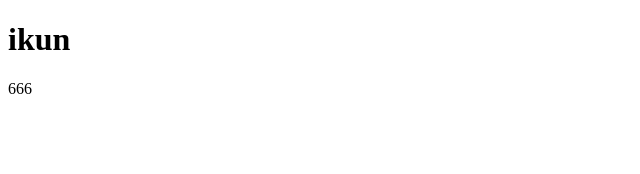
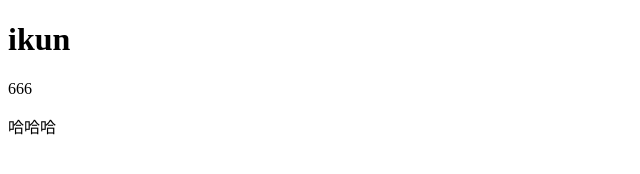
Before and after one commit to Lgy-ikun/git-demo, a plain HTML site: page index.html in a window 1280 px wide. Shown: the full height of the page, 0-640 px from the left. Drawn offline with Linux system fonts and the light colour scheme.

Commit message:
第四次

```diff
--- a/index.html
+++ b/index.html
@@ -8,5 +8,6 @@
 <body>
     <h1>ikun</h1>
     <p>666</p>
+    <P>哈哈哈</P>
 </body>
 </html>
```
